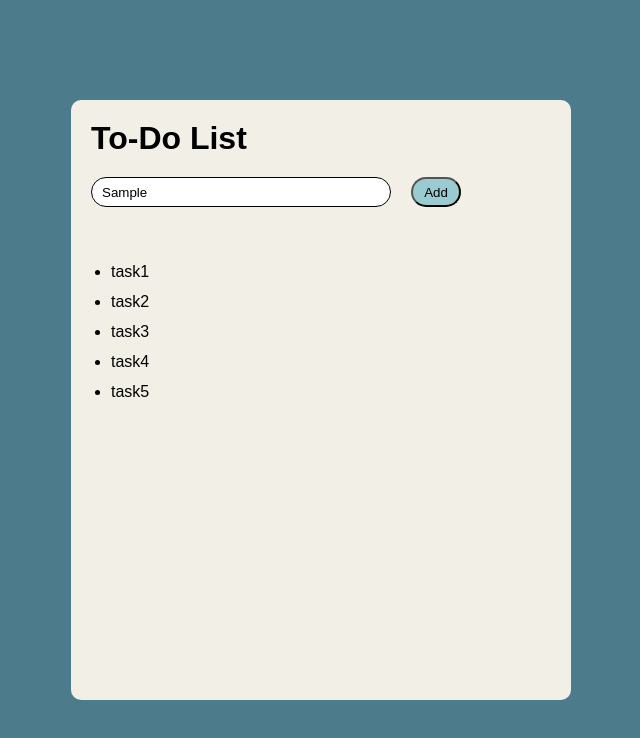
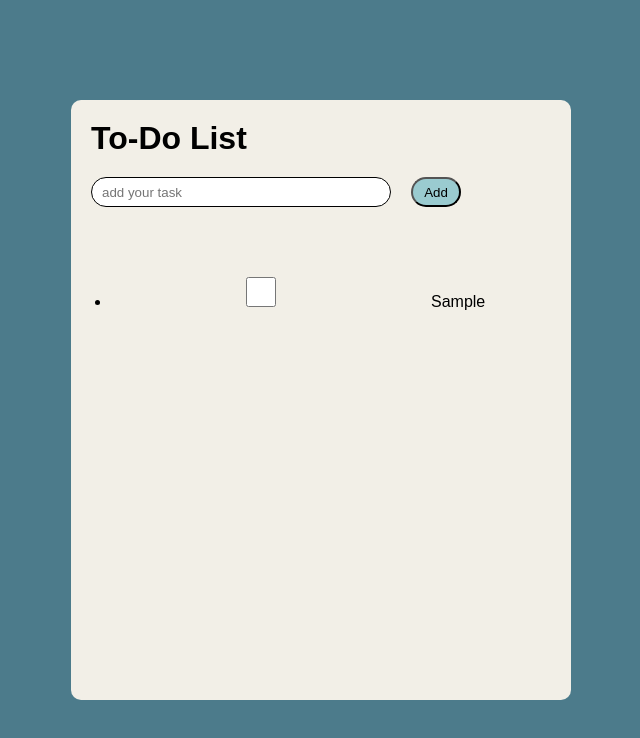
Before and after one commit to eso83/todo, a React (Vite) app: page / in a window 1280 px wide. Both pictures are taken after typing "Sample" into the empty fields and a click on the button "Add". Shown: the top 738 px of the page, without its empty margins (319-959 px from the left). Built offline with nearby package versions, Linux system fonts and the light colour scheme.

Commit message:
display task when user enter task and click on add button

```diff
--- a/src/App.jsx
+++ b/src/App.jsx
@@ -1,6 +1,5 @@
-import { useState } from 'react'
-import Todo from './components/Todo'
-
+import { useState ,createContext } from 'react'
+import Todo from './components/todo'
 
 const App=()=> {
   return (
--- a/src/components/Todo.jsx
+++ b/src/components/Todo.jsx
@@ -1,21 +1,43 @@
-const Todo=()=>{
-return(
+import React, { useState } from "react";
+
+const Todo = () => {
+  const [task, setTask] = useState("");
+  const [taskList, setTaskList] = useState([]);
+
+  const handleTask = (e) => {
+    setTask(e.target.value);
+  };
+
+  const handleAddTask = () => {
+      if(task===''){alert("please add your task")}
+      else{setTaskList([...taskList, task]);
+        setTask("");}
+
+  };
+
+  return (
     <>
-    <div className="container">
+      <div className="container">
         <h1>To-Do List</h1>
-        <input type="text"  placeholder="add your task"/>
-        <button>Add</button>
+        <input
+          type="text"
+          placeholder="add your task"
+          value={task}
+          onChange={handleTask}
+        />
+        <button onClick={handleAddTask}>Add</button>
         <div className="todoList">
-            <ul>
-            <li>task1</li>
-            <li>task2</li>
-            <li>task3</li>
-            <li>task4</li>
-            <li>task5</li>
-            </ul>
+          <ul>
+            {taskList.length === 0 ? (
+              "addTask"
+            ) : (
+              taskList.map((item, index) => <li key={index}><input type="checkbox" value="" />{item}</li> )
+            )}
+          </ul>
         </div>
-    </div>
+      </div>
     </>
-)
-}
-export default Todo
+  );
+};
+
+export default Todo;
```
